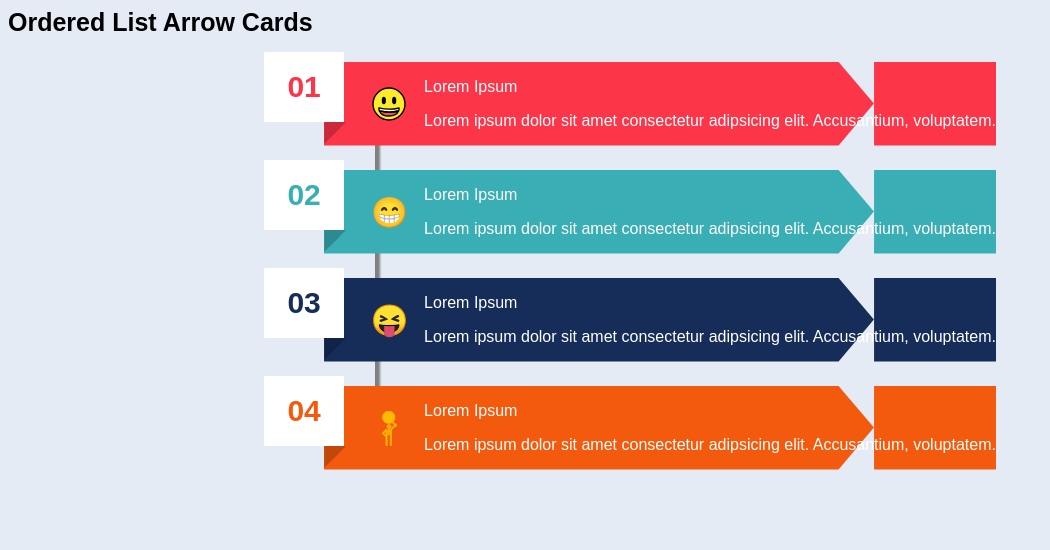
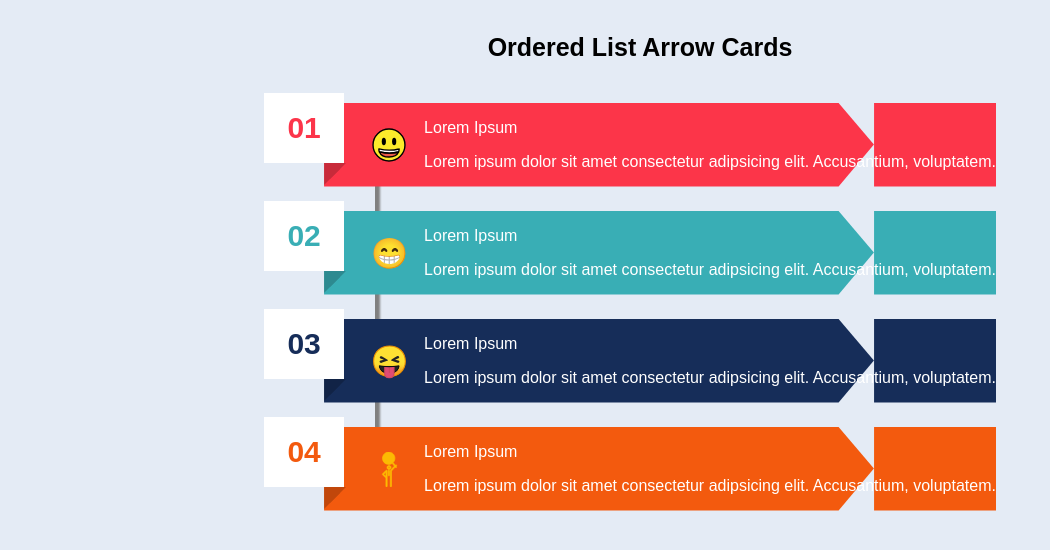
Before and after one commit to aliya-diana/diana, a plain HTML site: page new/listdiana.html in a window 1280 px wide. Shown: the whole page, without its empty margins (0-1050 px from the left). Drawn offline with Linux system fonts and the light colour scheme.

Commit message:
list slojniy

```diff
--- a/new/listdiana.css
+++ b/new/listdiana.css
@@ -2,6 +2,10 @@ body{
     font-family: sans-serif;
     background-color: rgb(228, 235, 245);
     color: white;
+    display: flex;
+    align-items: center;
+    flex-direction: column;
+    justify-content: center;
 }
 .p{
     font-weight: 600;
@@ -14,7 +18,7 @@ body{
     background-color: transparent;
     box-shadow: 4px 0 2px 1px grey;
     position: absolute;
-    top: 80px;
+    top: 120px;
     left: 359px;
 }
 .p1{
```
